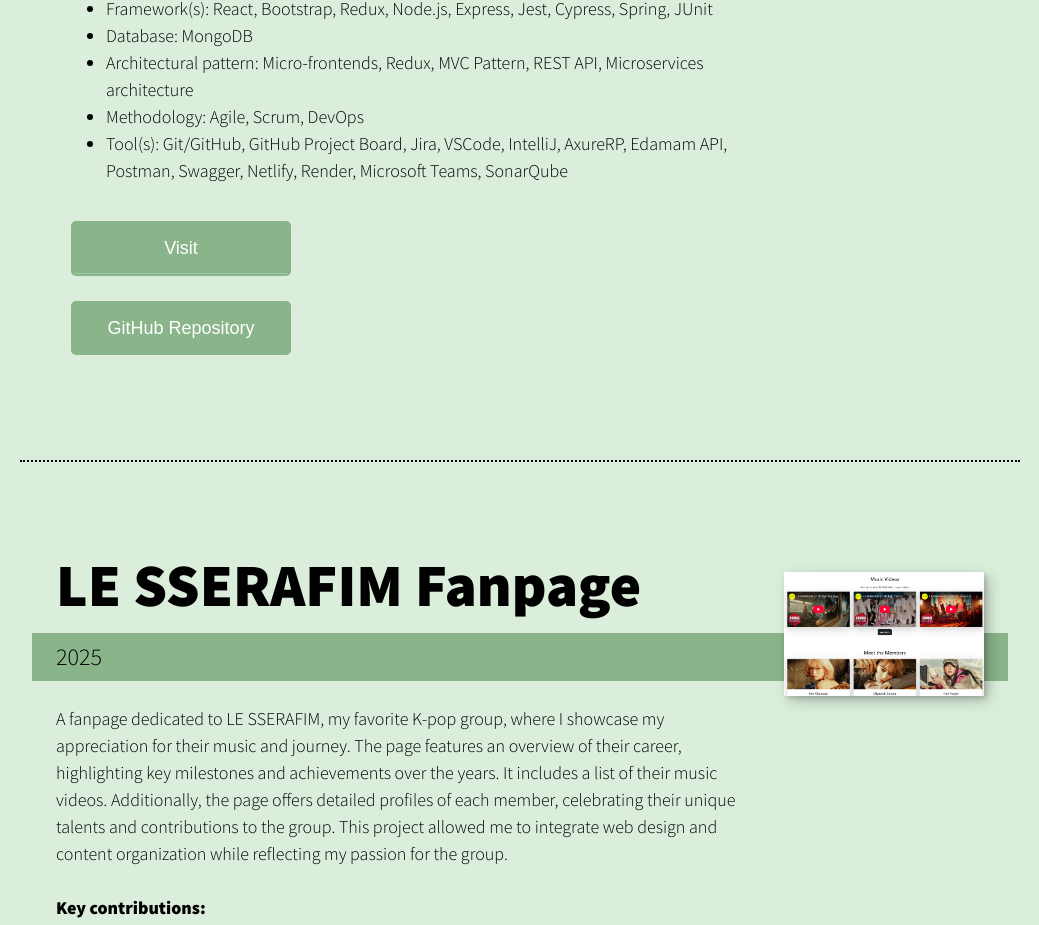
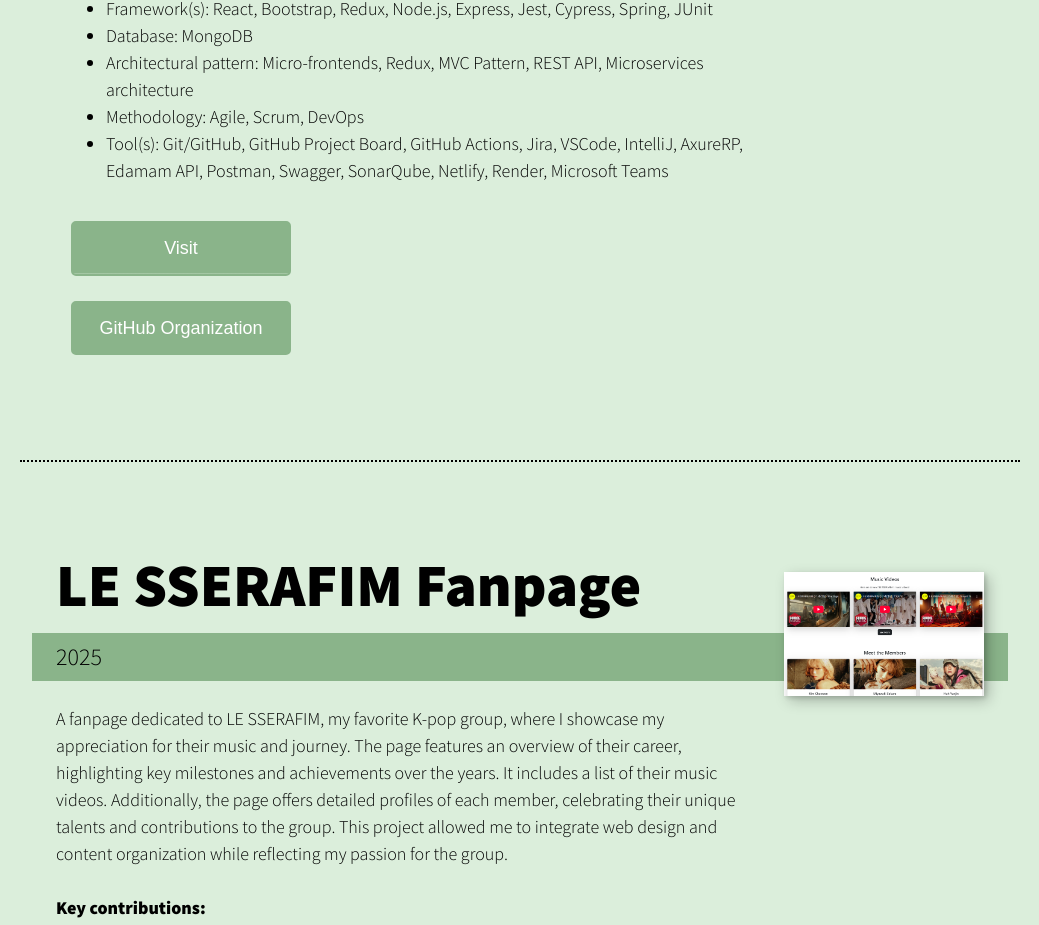
Before and after one commit to ThiiLuu79/theminh-portfolio, a React (Create React App) app: page /Personals in a window 1280 px wide. Shown: the part 1594-2519 px from the top of the page, without its empty margins (120-1159 px from the left). Built offline with nearby package versions, Linux system fonts and the light colour scheme.

Commit message:
Updated constants
Updated constants

Updated constants

```diff
--- a/src/i18n/personalsConstants_en.js
+++ b/src/i18n/personalsConstants_en.js
@@ -2,7 +2,7 @@
 export const PERSONALS_WELCOME = "Here are my ";
 export const PERSONALS_PROJECT = "Personal Projects";
 export const VISIT = "Visit";
-export const GITHUB_LINK = "GitHub Repository";
+export const GITHUB_LINK = "GitHub Organization";
 
 //COOKING LAB PROJECT
 export const COOKINGLAB_PROJECT = {
@@ -29,7 +29,7 @@
         "Database: MongoDB",
         "Architectural pattern: Micro-frontends, Redux, MVC Pattern, REST API, Microservices architecture",
         "Methodology: Agile, Scrum, DevOps",
-        "Tool(s): Git/GitHub, GitHub Project Board, Jira, VSCode, IntelliJ, AxureRP, Edamam API, Postman, Swagger, Netlify, Render, Microsoft Teams, SonarQube"
+        "Tool(s): Git/GitHub, GitHub Project Board, GitHub Actions, Jira, VSCode, IntelliJ, AxureRP, Edamam API, Postman, Swagger, SonarQube, Netlify, Render, Microsoft Teams"
     ],
     imgAlt: "cookinglab"
 };
--- a/src/i18n/personalsConstants_fr.js
+++ b/src/i18n/personalsConstants_fr.js
@@ -2,7 +2,7 @@
 export const PERSONALS_WELCOME = "Voici mes ";
 export const PERSONALS_PROJECT = "Projets Personnels";
 export const VISIT = "Visiter";
-export const GITHUB_LINK = "Répertoire GitHub";
+export const GITHUB_LINK = "Organisation GitHub";
 
 //COOKING LAB PROJECT
 export const COOKINGLAB_PROJECT = {
@@ -29,7 +29,7 @@
         "Base de données: MongoDB",
         "Architecture: Micro-frontends, Redux, Patron MVC, REST API, Architecture de microservices",
         "Methodologie: Agile, Scrum, DevOps",
-        "Outil(s): Git/GitHub, GitHub Project Board, Jira, VSCode, IntelliJ, AxureRP, Edamam API, Postman, Swagger, Netlify, Render, Microsoft Teams, SonarQube"
+        "Outil(s): Git/GitHub, GitHub Project Board, GitHub Actions, Jira, VSCode, IntelliJ, AxureRP, Edamam API, Postman, Swagger, SonarQube, Netlify, Render, Microsoft Teams"
     ],
     imgAlt: "cookinglab"
 };
```
